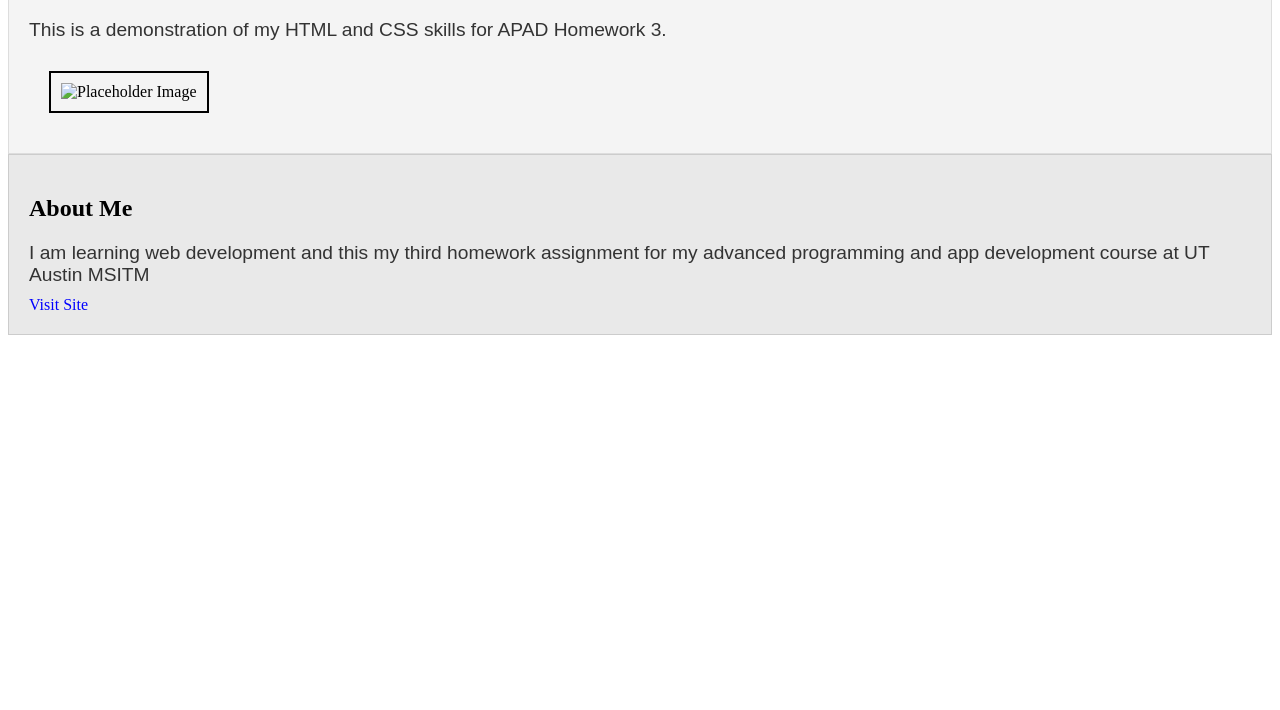
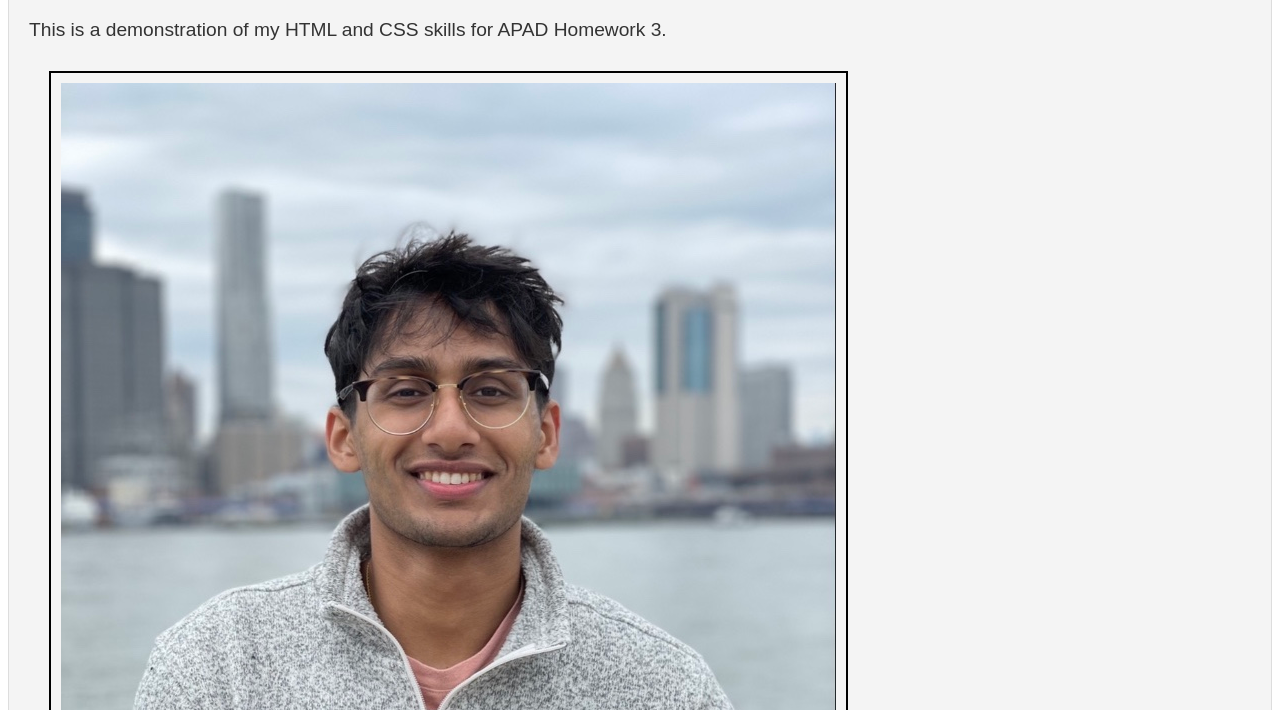
Before and after one commit to rithvik1139/rithvik1139.github.io, a plain HTML site: page index.html in a window 1280 px wide. Shown: the part 90-800 px from the top of the page. Drawn offline with Linux system fonts and the light colour scheme.

Commit message:
index.html modified

```diff
--- a/index.html
+++ b/index.html
@@ -11,7 +11,7 @@
     <div id="section1">
         <h1>Welcome to My Site</h1>
         <p class="intro">This is a demonstration of my HTML and CSS skills for APAD Homework 3.</p>
-        <img src="profile-picture.jpeg" height="500" width="500" alt="Placeholder Image">
+        <img src="profile-picture.jpg" alt="Placeholder Image">
     </div>
     <div id="section2">
         <h2>About Me</h2>
```
